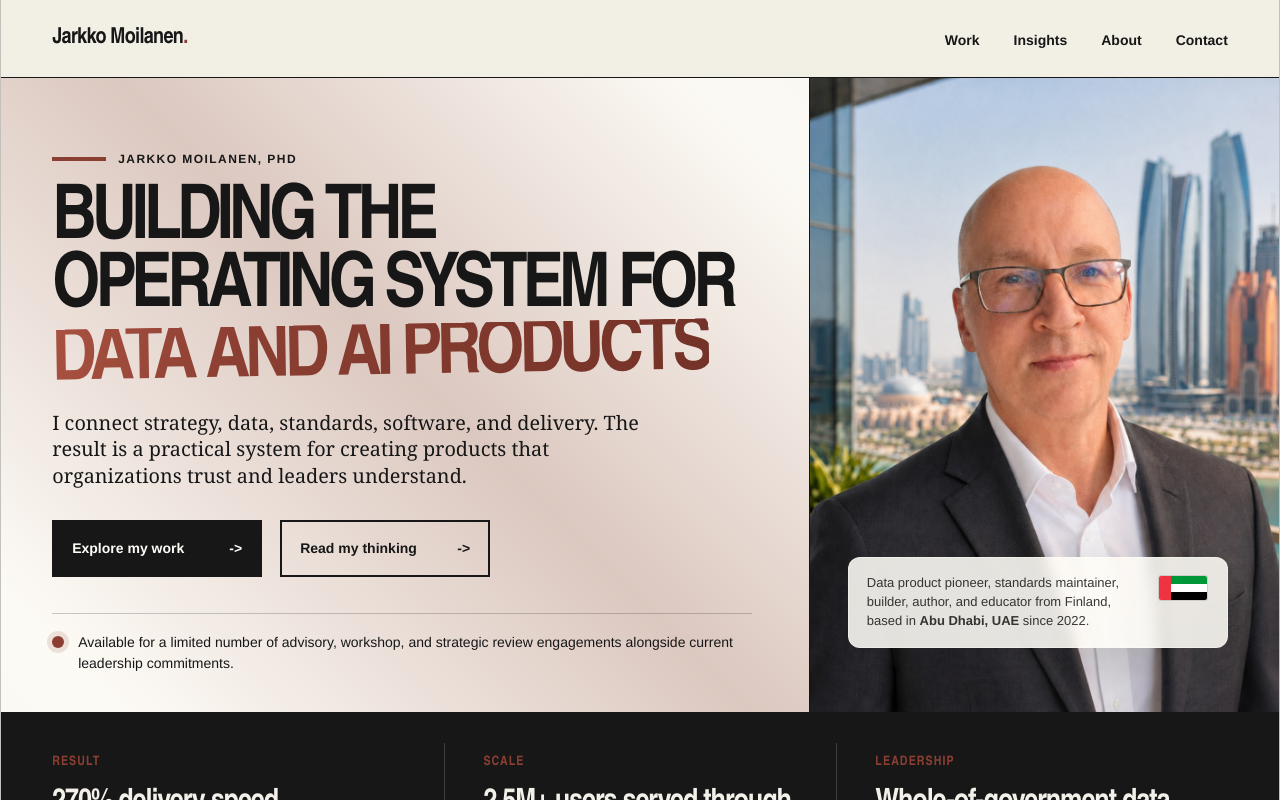
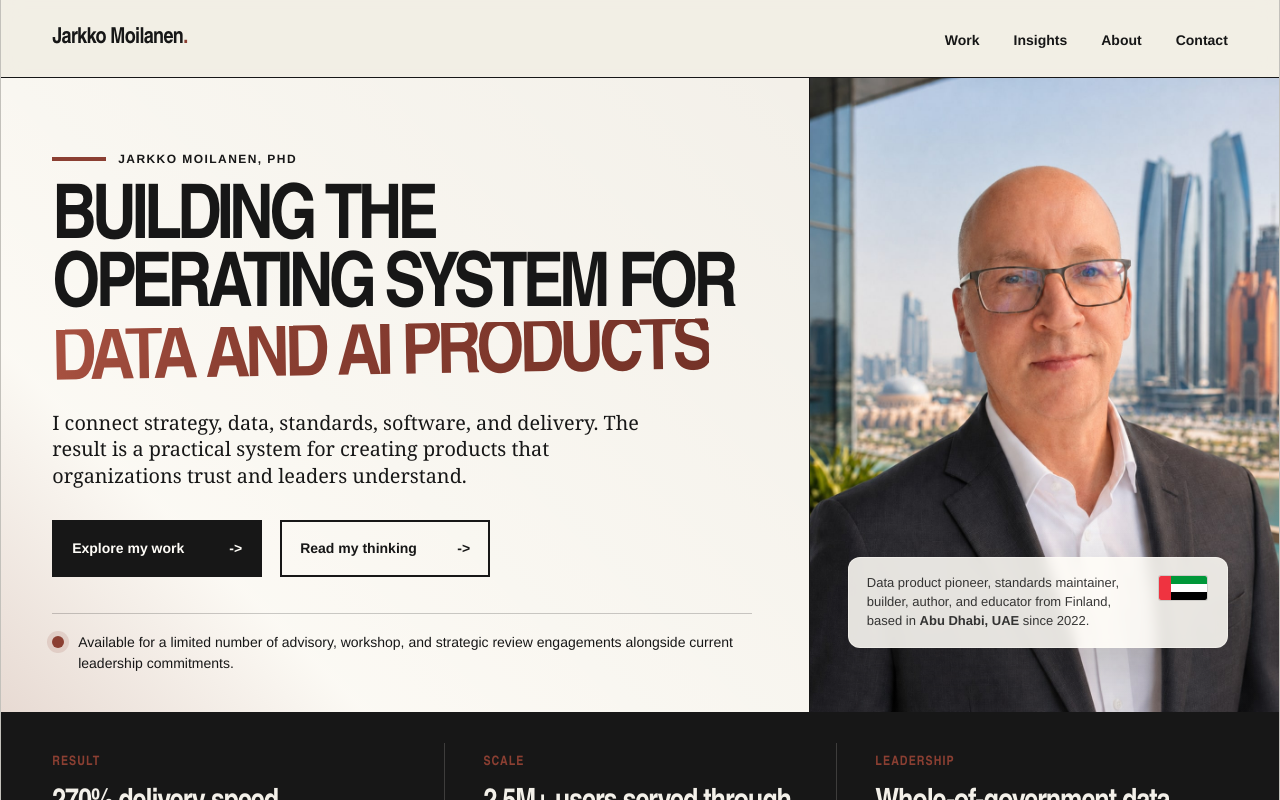
Before and after one commit to kyyberi/jarkko, a Next.js app: page / in a window 1280 px wide. Shown: the top 800 px of the page. Built offline with nearby package versions, Linux system fonts and the light colour scheme.

Commit message:
Add pause to hero fade loop

```diff
--- a/app/globals.css
+++ b/app/globals.css
@@ -191,11 +191,12 @@ a {
 }
 
 @keyframes hero-gradient-wave {
-  from {
+  0% {
     background-position: 0% 100%;
   }
 
-  to {
+  29%,
+  100% {
     background-position: 100% 0%;
   }
 }
```
